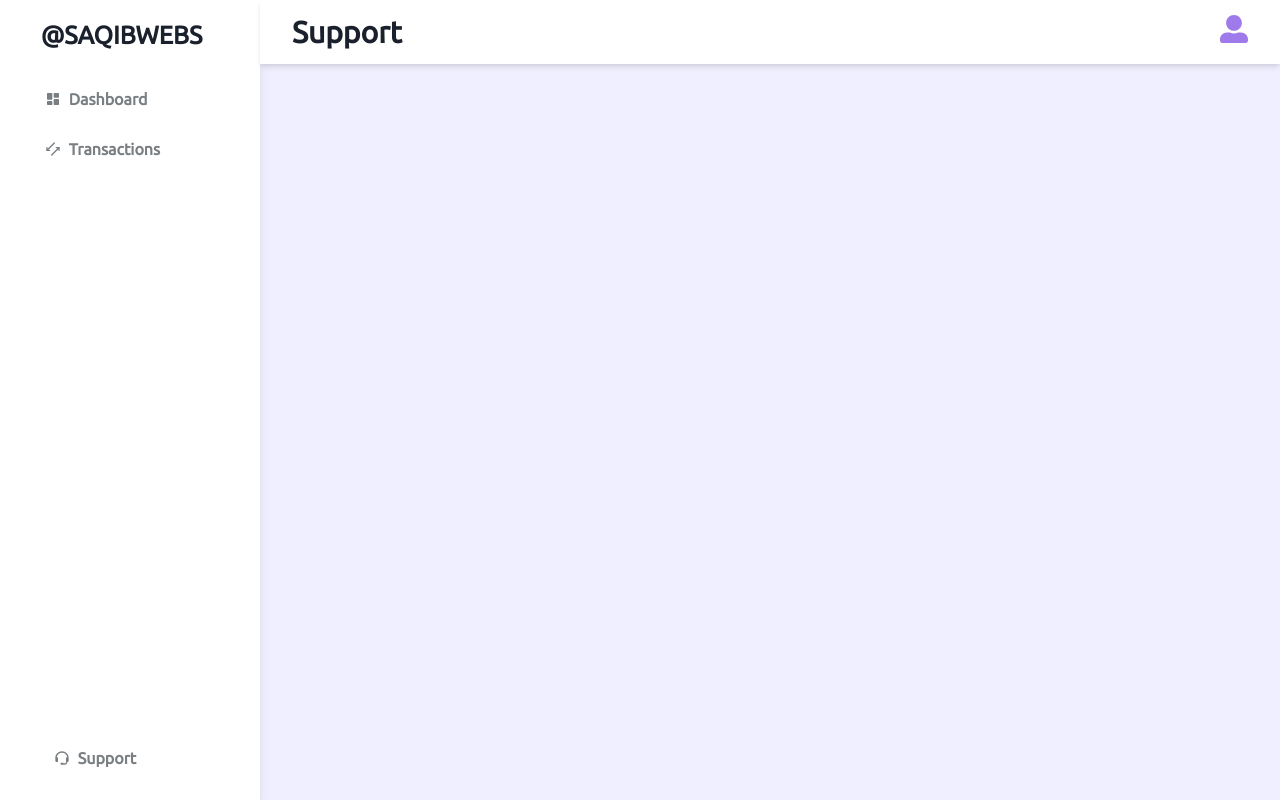
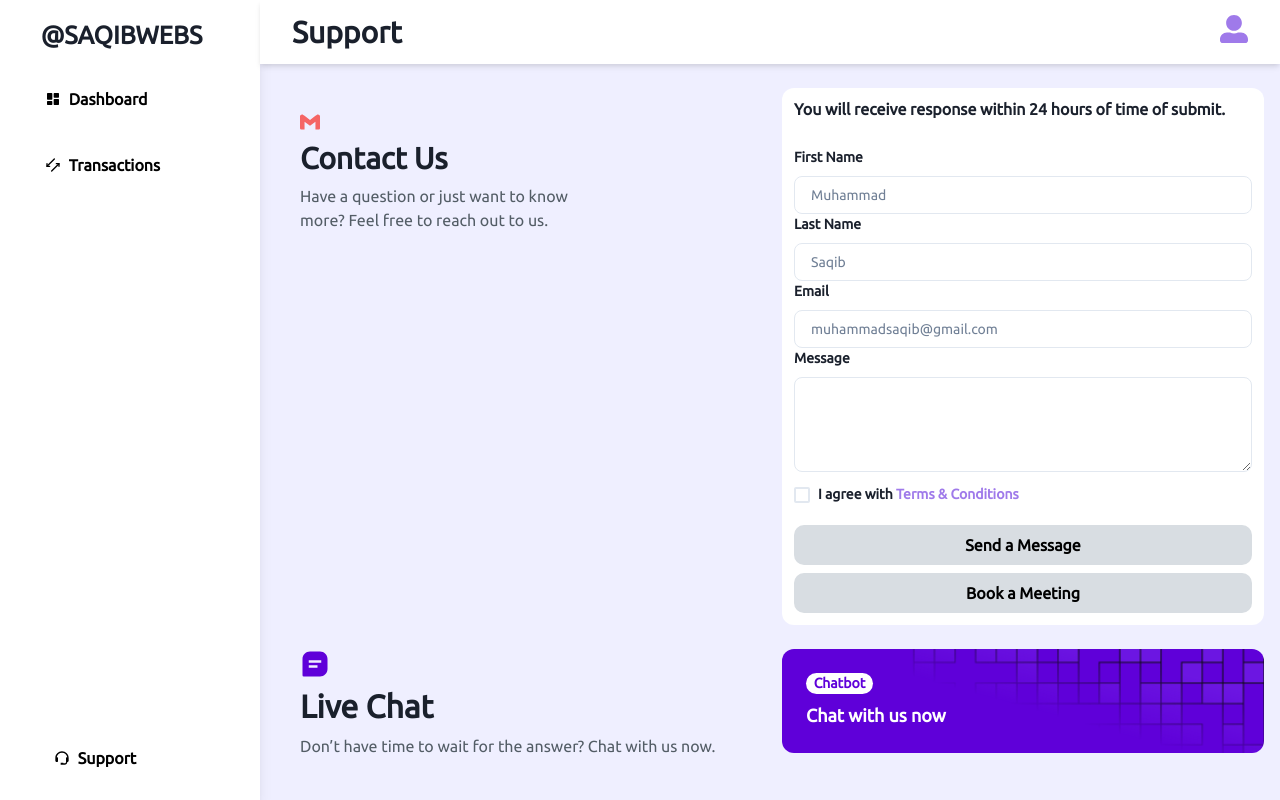
Before and after one commit to raisaqib37/Crypto-Dashboard, a React (Vite) app in the folder crypto/: page /support in a window 1280 px wide. Built offline with nearby package versions, Linux system fonts and the light colour scheme.

Commit message:
Project Crypto Dashboard Compeleted

```diff
--- a/crypto/src/Components/SideNav.jsx
+++ b/crypto/src/Components/SideNav.jsx
@@ -9,8 +9,14 @@ import {
 import { BiSolidDashboard } from "react-icons/bi";
 import { TbArrowsDoubleSwNe } from "react-icons/tb";
 import { BiSupport } from "react-icons/bi";
-import { Link } from 'react-router-dom'
+import { Link, useLocation } from 'react-router-dom'
 const SideNav = () => {
+const location=useLocation();
+const isActiveLink  = (link) =>{
+  return location.pathname===link;
+}
+
+
   const NavLinks = [
     {
       text: "Dashboard",
@@ -43,8 +49,8 @@ const SideNav = () => {
           {NavLinks.map((map) => (
             <Link to={map.link} key={map.text}  >
             <HStack
+            mt={4}
               cursor={"pointer"}
-              color={"black.60"}
               fontWeight={"bold"}
               px={"55px"}
               py={"13px"}
@@ -52,9 +58,11 @@ const SideNav = () => {
               borderRadius={"lg"}
               _hover={{
                 color: "white",
-                bg: "purple.500",
+                bg: "purple.800",
                 transition: "0.2s ease-in",
               }}
+              bg={isActiveLink(map.link) ? "purple.800": "transparent"}
+              color={isActiveLink(map.link) ? "white": "black"}
               ml={"-55px"}
             >
               <Icon as={map.icon} />
@@ -68,11 +76,12 @@ const SideNav = () => {
         <Link to={"/support"}>
         <HStack
           cursor={"pointer"}
-          color={"black.60"}
+          color={isActiveLink("/support") ? "black": "black.80"}
           fontWeight={"bold"}
           _hover={{
             color: "black",
           }}
+
         >
           <Icon as={BiSupport} />
           <Text textDecoration={"none"}>Support</Text>
--- /dev/null
+++ b/crypto/src/Pages/Support/Components/ChatBot.jsx
@@ -0,0 +1,13 @@
+import { Stack, Text } from '@chakra-ui/react'
+import React from 'react'
+
+const ChatBot = () => {
+  return (
+    <Stack bg={"purple.500"} bgImg={"./boxes.png"} bgSize={"cover"} p={6} mt={6} borderRadius={"xl"} >
+    <Text bg={"white"} color={"purple.500"} fontSize={"14px"} borderRadius={"xl"} width={"67px"} textAlign={"center"} fontWeight={"bold"}>Chatbot</Text>
+    <Text color={"white"} fontWeight={"semibold"} fontSize={"18px"} >Chat with us now</Text>
+</Stack>
+  )
+}
+
+export default ChatBot
--- /dev/null
+++ b/crypto/src/Pages/Support/Components/Contact.jsx
@@ -0,0 +1,13 @@
+import { Heading, Icon, Stack, Text } from '@chakra-ui/react'
+import { SiGmail } from 'react-icons/si'
+const Contact = () => {
+  return (
+    <Stack p="6">
+        <Icon fontSize={"20px"} cursor={"pointer"} as={SiGmail} color="red.400" />
+        <Heading fontSize={"30px"}>Contact Us</Heading>
+        <Text maxW={"17rem"} color={"black.80"} fontWeight={"medium"}>Have a question or just want to know more? Feel free to reach out to us.</Text>
+    </Stack>
+  )
+}
+
+export default Contact
--- /dev/null
+++ b/crypto/src/Pages/Support/Components/From.jsx
@@ -0,0 +1,62 @@
+import {
+  Box,
+  Button,
+  Checkbox,
+  FormControl,
+  FormLabel,
+  HStack,
+  Heading,
+  Input,
+  Stack,
+  Text,
+  Textarea,
+} from "@chakra-ui/react";
+import React from "react";
+
+const From = () => {
+  return (
+    <Stack bg={"white"} p={3} borderRadius={"xl"}>
+      <Heading>
+        You will receive response within 24 hours of time of submit.
+      </Heading>
+      <FormControl mt={"5"}>
+        <FormLabel fontWeight={"semibold"}>First Name</FormLabel>
+        <Input type="name" placeholder="Muhammad" />
+        <FormLabel fontWeight={"semibold"}>Last Name</FormLabel>
+        <Input type="name" placeholder="Saqib" />
+        <FormLabel fontWeight={"semibold"}>Email</FormLabel>
+        <Input type="email" placeholder="muhammadsaqib@gmail.com" />
+        <FormLabel fontWeight={"semibold"}>Message</FormLabel>
+        <Textarea rows={"4"} />
+        <HStack mt={3}>
+          <Checkbox />
+          <Text fontSize={"sm"} fontWeight={"semibold"}>
+            I agree with{" "}
+            <Box
+              as={"span"}
+              color="purple.400"
+              _hover={{
+                cursor: "pointer",
+                color: "purple.700",
+              }}
+            >
+              Terms & Conditions
+            </Box>
+          </Text>
+        </HStack>
+        <Stack mt={5}>
+          <Button _hover={{
+            color:"white",
+            bg:"black.80",
+          }} bg={"black.20"} color={"black"} width={"full"} >Send a Message</Button>
+          <Button _hover={{
+            color:"white",
+            bg:"black.80",
+          }}  bg={"black.20"} color={"black"} width={"full"} >Book a Meeting</Button>
+        </Stack>
+      </FormControl>
+    </Stack>
+  );
+};
+
+export default From;
--- /dev/null
+++ b/crypto/src/Pages/Support/Components/LiveChat.jsx
@@ -0,0 +1,15 @@
+import { Heading, Icon, Stack, Text } from '@chakra-ui/react'
+import React from 'react'
+import { BiSolidMessageSquareDetail } from 'react-icons/bi'
+
+const LiveChat = () => {
+  return (
+    <Stack p={6}>
+        <Icon as={BiSolidMessageSquareDetail} cursor={"pointer"} color={"purple.500"} fontSize={"30px"}/>
+        <Heading fontWeight={"bold"} fontSize={"32px"}>Live Chat</Heading>
+        <Text color={"black.80"} fontWeight={"medium"}>Don’t have time to wait for the answer? Chat with us now.</Text>
+    </Stack>
+  )
+}
+
+export default LiveChat
--- a/crypto/src/Pages/Support/Support.jsx
+++ b/crypto/src/Pages/Support/Support.jsx
@@ -1,10 +1,30 @@
-import React from 'react'
 import Layout from '../../Components/Layout';
+import Contact from './Components/Contact';
+import { Grid, GridItem } from '@chakra-ui/react';
+import From from './Components/From';
+import LiveChat from './Components/LiveChat';
+import ChatBot from './Components/ChatBot';
 
 const Support = () => {
   return (
     <Layout title={"Support"}>
-
+      <Grid columnGap={"6"} gridTemplateColumns={{
+        base: "repeat(1,1fr)",
+        xl:"repeat(2,1fr)",
+      }}>
+        <GridItem colSpan={1}>
+          <Contact/>
+        </GridItem>
+        <GridItem colSpan={1}>
+          <From/>
+        </GridItem >
+        <GridItem colSpan={1}>
+          <LiveChat/>
+        </GridItem>
+        <GridItem colSpan={1}>
+          <ChatBot/>
+        </GridItem>
+      </Grid>
     </Layout>
   )
 }
--- a/crypto/src/Pages/Transactions/TransactionPage.jsx
+++ b/crypto/src/Pages/Transactions/TransactionPage.jsx
@@ -1,6 +1,6 @@
 import Layout from "../../Components/Layout";
-import { Button, Card, Flex, Icon, Tag } from "@chakra-ui/react";
-import { FiDownload } from "react-icons/fi";
+import { Button, Card, Flex, Icon, Input, InputGroup, InputLeftElement, Tag } from "@chakra-ui/react";
+import { FiDownload, FiSearch } from "react-icons/fi";
 import { Tabs, TabList, TabPanels, Tab, TabPanel } from "@chakra-ui/react";
 import TransactionTable from "./TransactionTable";
 
@@ -31,17 +31,32 @@ const TransactionPage = () => {
           Export CSV
         </Button>
       </Flex>
-      <Card>
+      <Card mt={3} boxShadow={"lg"}>
         <Tabs>
           <TabList>
             {tabs.map((map) => (
               <Tab key={map.name}>
                 {map.name}
-                <Tag> {map.count} </Tag>
+                <Tag p={"5px"} borderRadius={"xl"} ml={"1"}> {map.count} </Tag>
               </Tab>
             ))}
+            <InputGroup maxW={"200px"} ml={"24rem"}>
+            <InputLeftElement>
+            <Icon cursor={"pointer"} color={"purple.500"} fontSize={"16px"} as={FiSearch}/>
+            </InputLeftElement>
+            <Input type="text" placeholder="Search Here" bg={"white"} border={"none"}/>
+            </InputGroup>
           </TabList>
           <TabPanels>
+            <TabPanel>
+              <TransactionTable />
+            </TabPanel>
+            <TabPanel>
+              <TransactionTable />
+            </TabPanel>
+            <TabPanel>
+              <TransactionTable />
+            </TabPanel>
             <TabPanel>
               <TransactionTable />
             </TabPanel>
```
